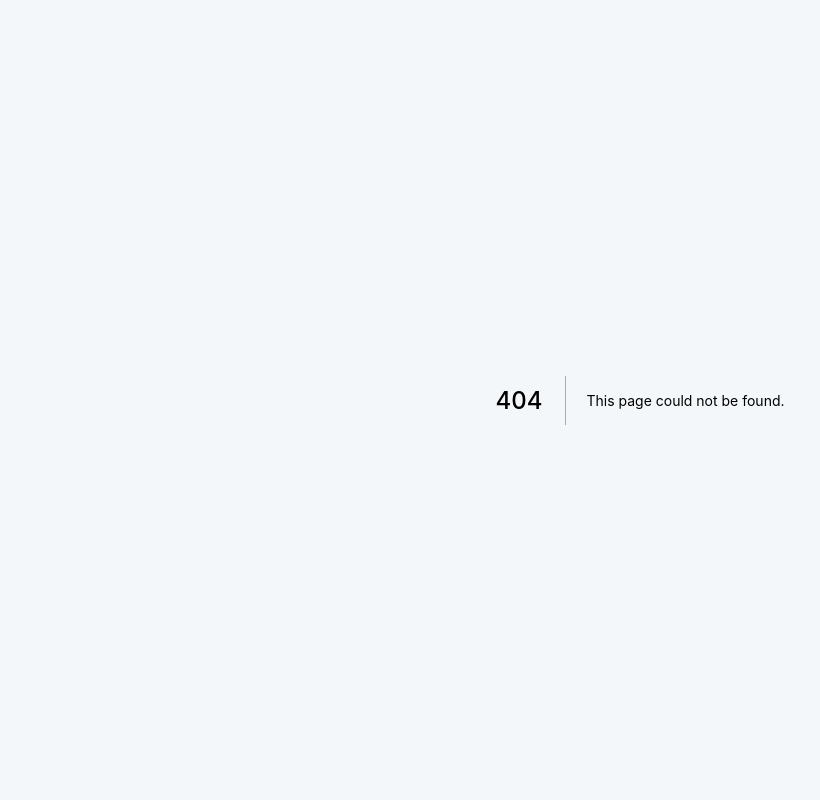
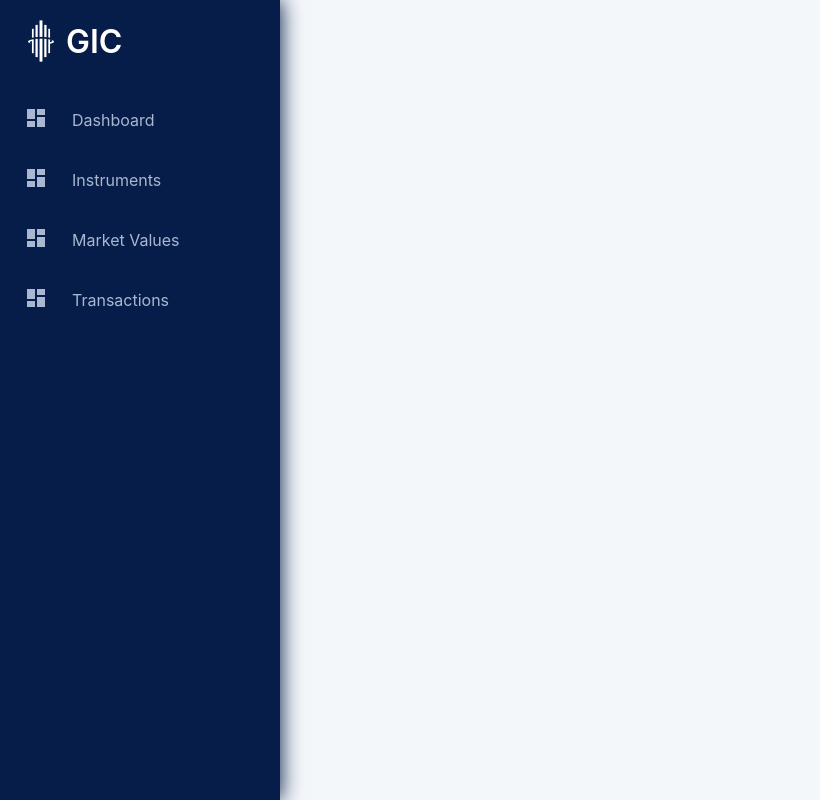
Before and after one commit to TNBL265/gic22-private-market-valuation, a Next.js app: page /instrument/1 in a window 1280 px wide. Before the commit this address had no page. Shown: the whole page, without its empty margins (0-820 px from the left). Built offline with nearby package versions, Linux system fonts and the light colour scheme.

Commit message:
Added a dynamic route to instruments id

```diff
--- a/package.json
+++ b/package.json
@@ -14,11 +14,13 @@
     "@material-ui/icons": "^4.11.3",
     "@mui/icons-material": "^5.6.2",
     "@mui/material": "^5.10.5",
+    "axios": "^0.27.2",
     "chart.js": "^3.7.1",
     "next": "12.3.0",
     "react": "18.2.0",
     "react-chartjs-2": "^4.1.0",
     "react-dom": "18.2.0",
+    "recharts": "^2.1.14",
     "vis-data": "^7.1.4",
     "vis-network": "^9.1.2"
   },
--- /dev/null
+++ b/pages/instrument/[id]/index.tsx
@@ -0,0 +1,27 @@
+import { useRouter } from 'next/router'
+import LeftNavbar from '../../../components/common/LeftNavbar/LeftNavbar'
+
+const InstrumentPage = () => {
+    const router = useRouter()
+    const id = router.query.id as string
+    // const { id } = router.query
+    console.log(`id ${id}`)
+    return (
+      <div className="page__container">
+        <div className="page__left">
+          <LeftNavbar />
+        </div>
+        <div className="page__body">
+
+        </div>
+      </div>
+    )
+}
+// export async function getStaticPaths() {
+//     const paths = ["abc"];
+//     return {
+//       paths,
+//       fallback: false,
+//     };
+//   }
+export default InstrumentPage
```
Also changed, not shown: 1 other file (tests, documents, lock files or other folders).
